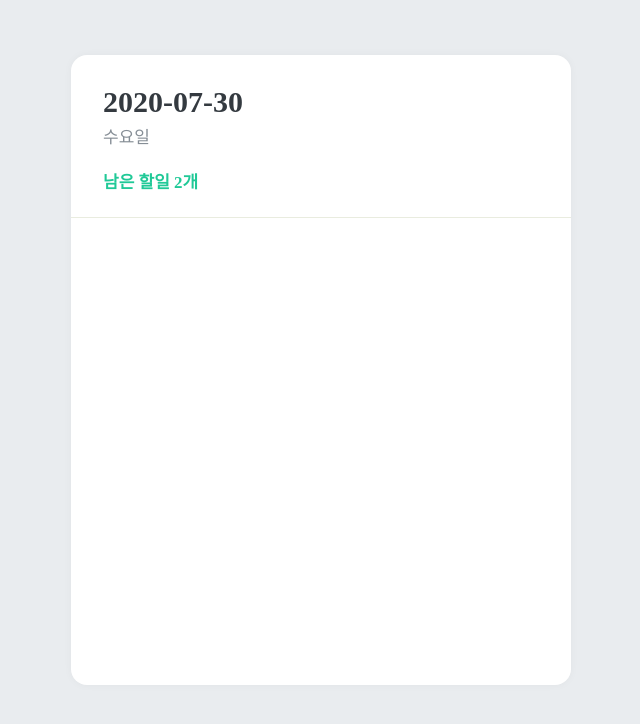
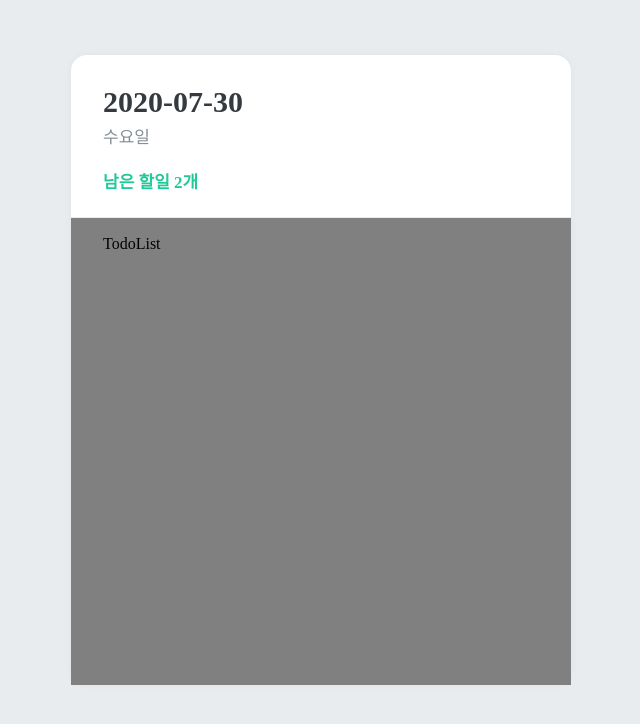
Before and after one commit to Elllin/react---Todo, a React (Create React App) app: page / in a window 1280 px wide. Shown: the top 724 px of the page, without its empty margins (319-959 px from the left). Built offline with nearby package versions, Linux system fonts and the light colour scheme.

Commit message:
Feat : todoList 컴포넌트 구현
list영역 렌더링

```diff
--- a/src/App.js
+++ b/src/App.js
@@ -1,7 +1,8 @@
 import React from "react";
 import { createGlobalStyle } from "styled-components";
 import TodoTemplate from "./Components/TodoTemplate";
-import Head from "./Components/Head";
+import TodoHead from "./Components/TodoHead";
+import TodoList from "./Components/TodoList";
 
 const GlobalStyle = createGlobalStyle`
   body{
@@ -14,7 +15,8 @@
     <>
       <GlobalStyle />
       <TodoTemplate>
-        <Head></Head>
+        <TodoHead></TodoHead>
+        <TodoList></TodoList>
       </TodoTemplate>
     </>
   );
--- a/src/Components/Head.js
+++ b/src/Components/TodoHead.js
@@ -1,7 +1,7 @@
 import React from "react";
 import styled from "styled-components";
 
-function Head() {
+function TodoHead() {
   return (
     <HeadBlock>
       <h1>2020-07-30</h1>
@@ -33,4 +33,4 @@
   }
 `;
 
-export default Head;
+export default TodoHead;
--- /dev/null
+++ b/src/Components/TodoList.js
@@ -0,0 +1,15 @@
+import React from "react";
+import styled from "styled-components";
+
+function TodoList() {
+  return <TodoListBlock>TodoList</TodoListBlock>;
+}
+
+const TodoListBlock = styled.div`
+  flex: 1;
+  padding: 17px 32px;
+  overflow-y: auto;
+  background: gray;
+`;
+
+export default TodoList;
```
